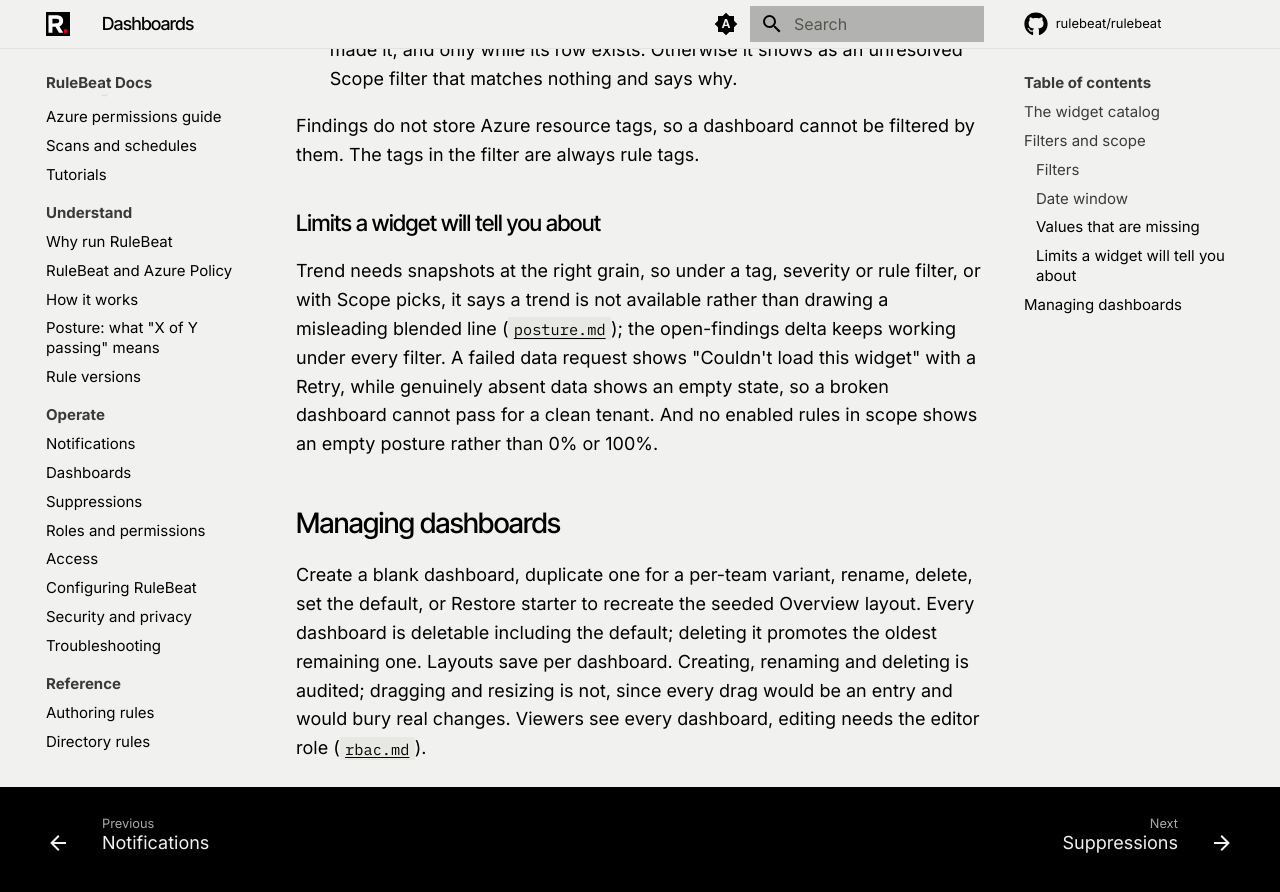
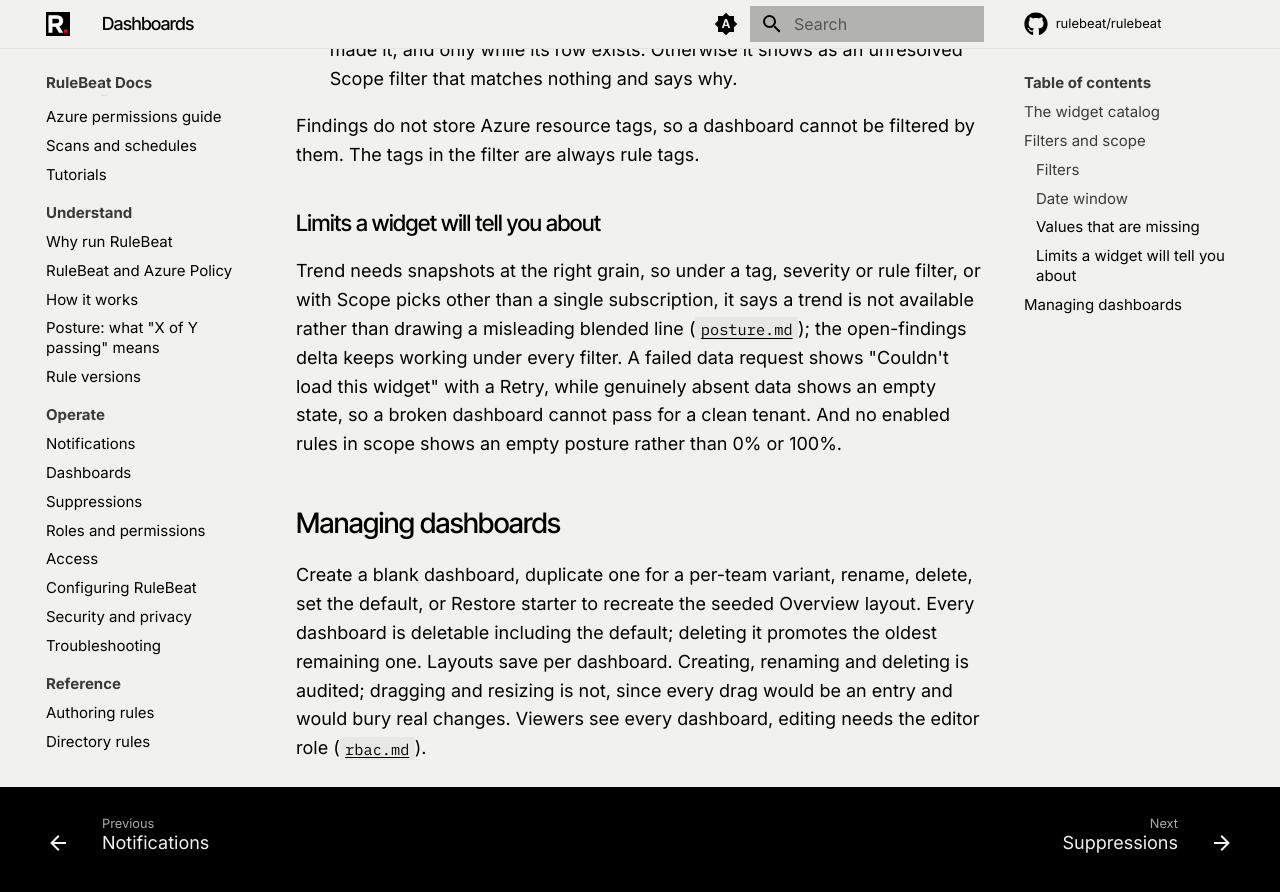
Before and after one commit to rulebeat/rulebeat, an MkDocs documentation site: the page built from docs/public/dashboards.md, in a window 1280 px wide and 900 px high, scrolled down 3654 px. Shown: the top 892 px of the window. Built offline with MkDocs 1.6.1 and Material for MkDocs 9.7.7, drawn with Linux system fonts in a browser that asks for light colours; comment, search, counter and statistics services are not loaded.

Commit message:
Documentation first

```diff
--- a/docs/public/dashboards.md
+++ b/docs/public/dashboards.md
@@ -92,8 +92,8 @@
 ### Limits a widget will tell you about
 
 Trend needs snapshots at the right grain, so under a tag, severity or rule filter, or with Scope
-picks, it says a trend is not available rather than
-drawing a misleading blended line ([`posture.md`](posture.md#snapshots-and-trend)); the
+picks other than a single subscription, it says a trend is not available rather than drawing a
+misleading blended line ([`posture.md`](posture.md#snapshots-and-trend)); the
 open-findings delta keeps working under every filter. A failed data request shows "Couldn't load
 this widget" with a Retry, while genuinely absent data shows an empty state, so a broken dashboard
 cannot pass for a clean tenant. And no enabled rules in scope shows an empty posture rather than 0%
```
